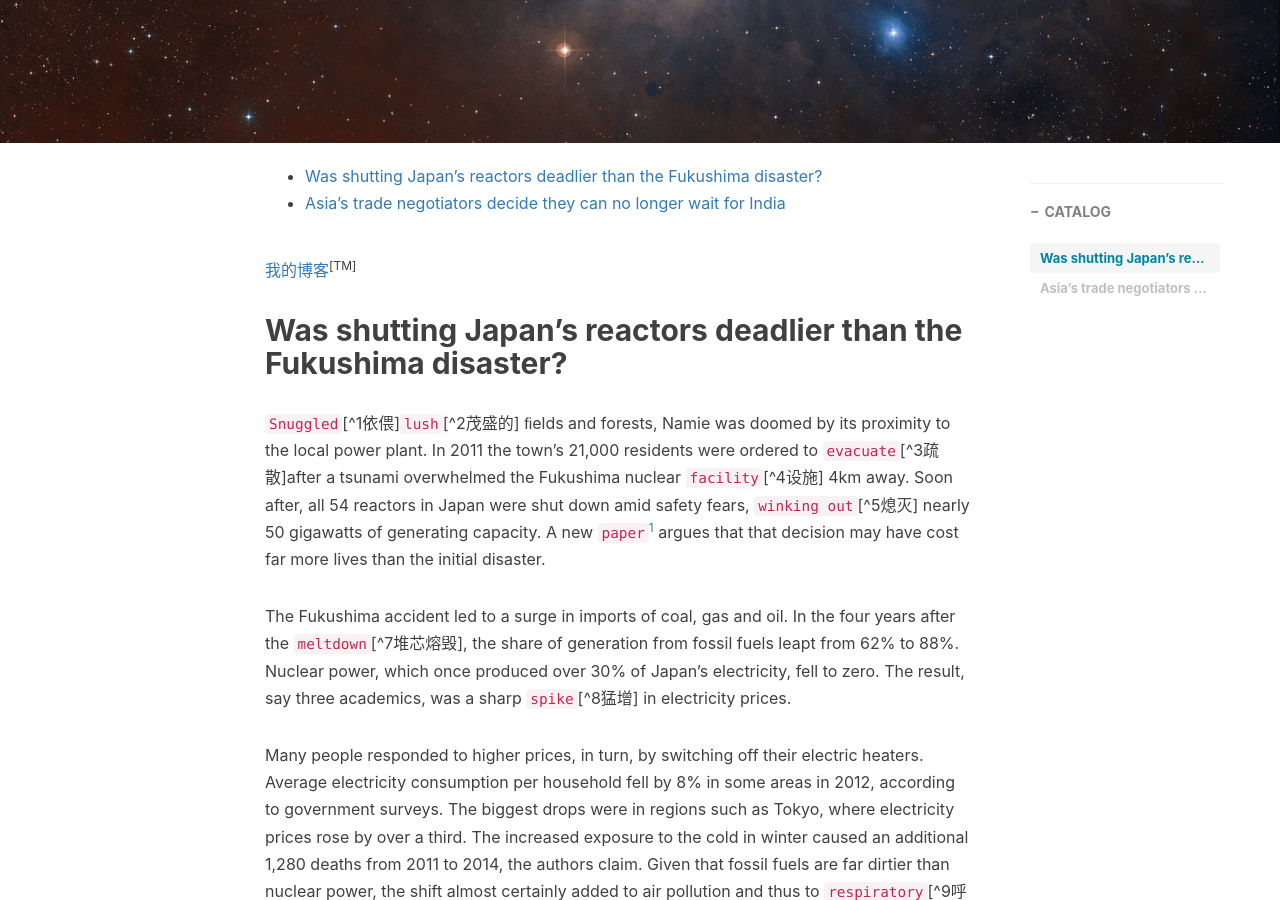
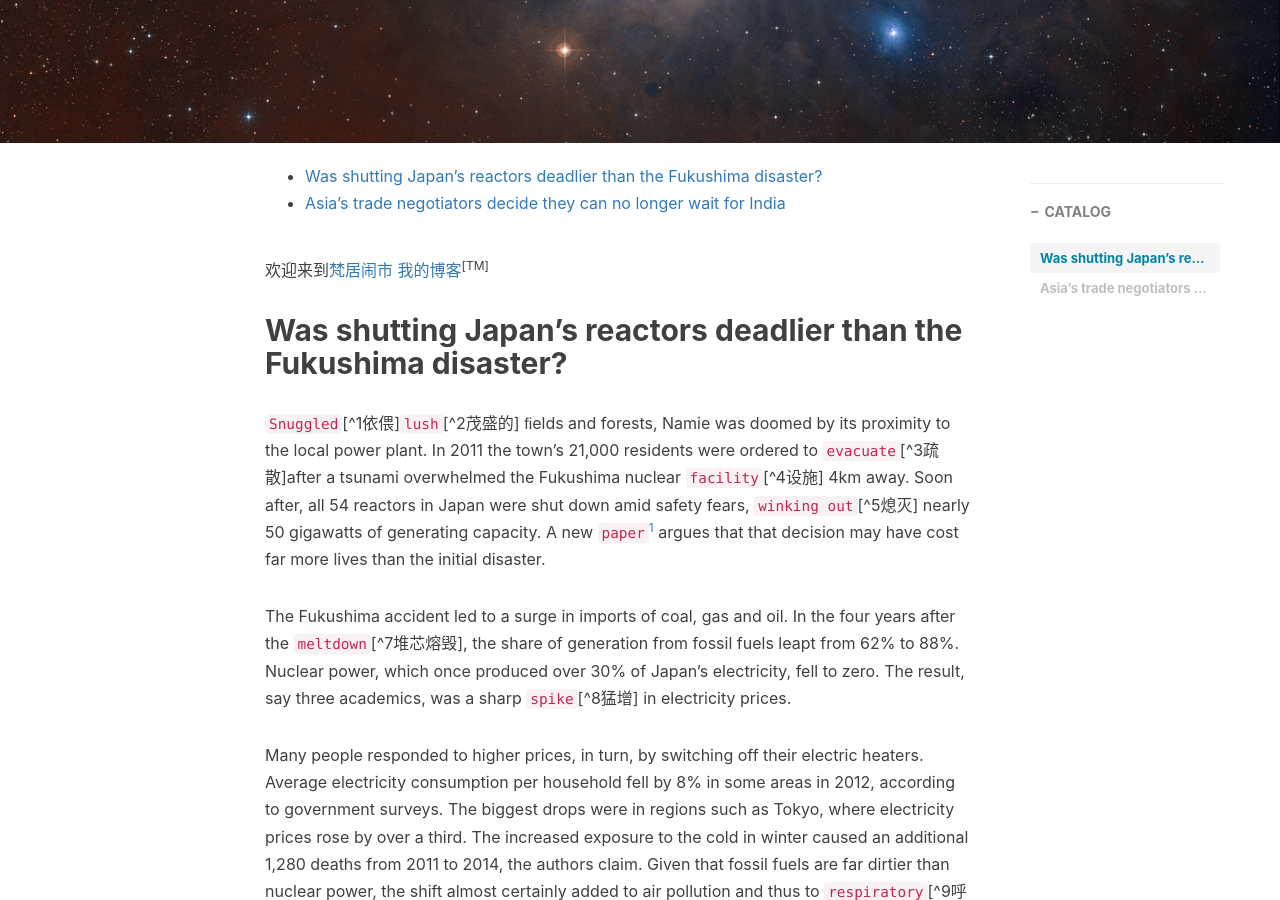
Before and after one commit to JingZHOUjinga/JingZhouJinga.github.io, a Jekyll site: the page built from _posts/2019-11-10-TheEconomist.md, in a window 1280 px wide and 900 px high, scrolled down 380 px. Built offline with Jekyll 4.4.1, drawn with Linux system fonts in a browser that asks for light colours; nearby versions of some CDN libraries; comment, search, counter and statistics services are not loaded.

Commit message:
Update 2019-11-10-TheEconomist.md

```diff
--- a/_posts/2019-11-10-TheEconomist.md
+++ b/_posts/2019-11-10-TheEconomist.md
@@ -12,7 +12,7 @@ tags:
 * [Was shutting Japan’s reactors deadlier than the Fukushima disaster?](#1)
 * [Asia’s trade negotiators decide they can no longer wait for India](#2)
 
-
+欢迎来到[梵居闹市]( "梵居闹市")
 [我的博客]("悬停显示")<sup>[TM]</sup>
 
 <h2 id="1">Was shutting Japan’s reactors deadlier than the Fukushima disaster?</h2>
```
